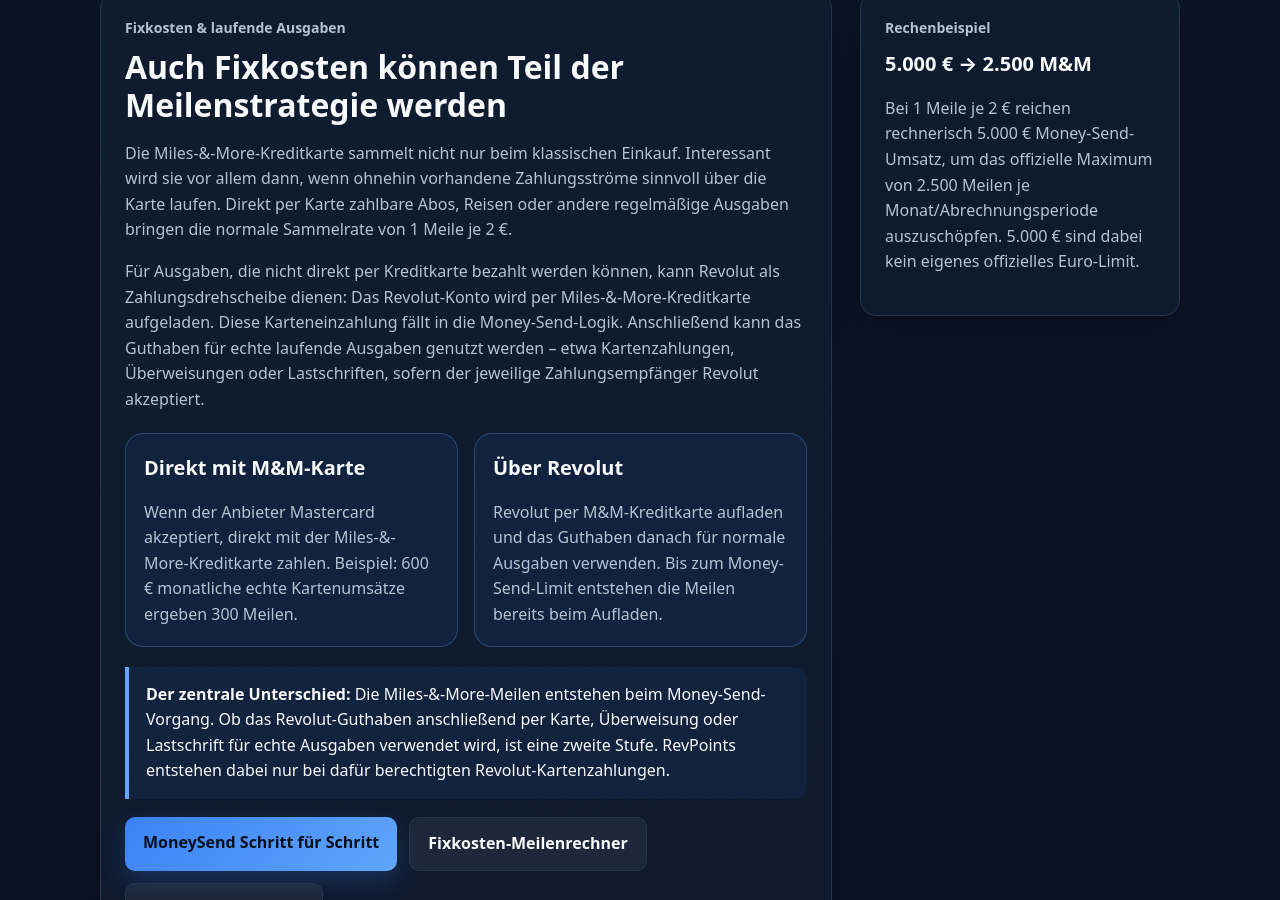
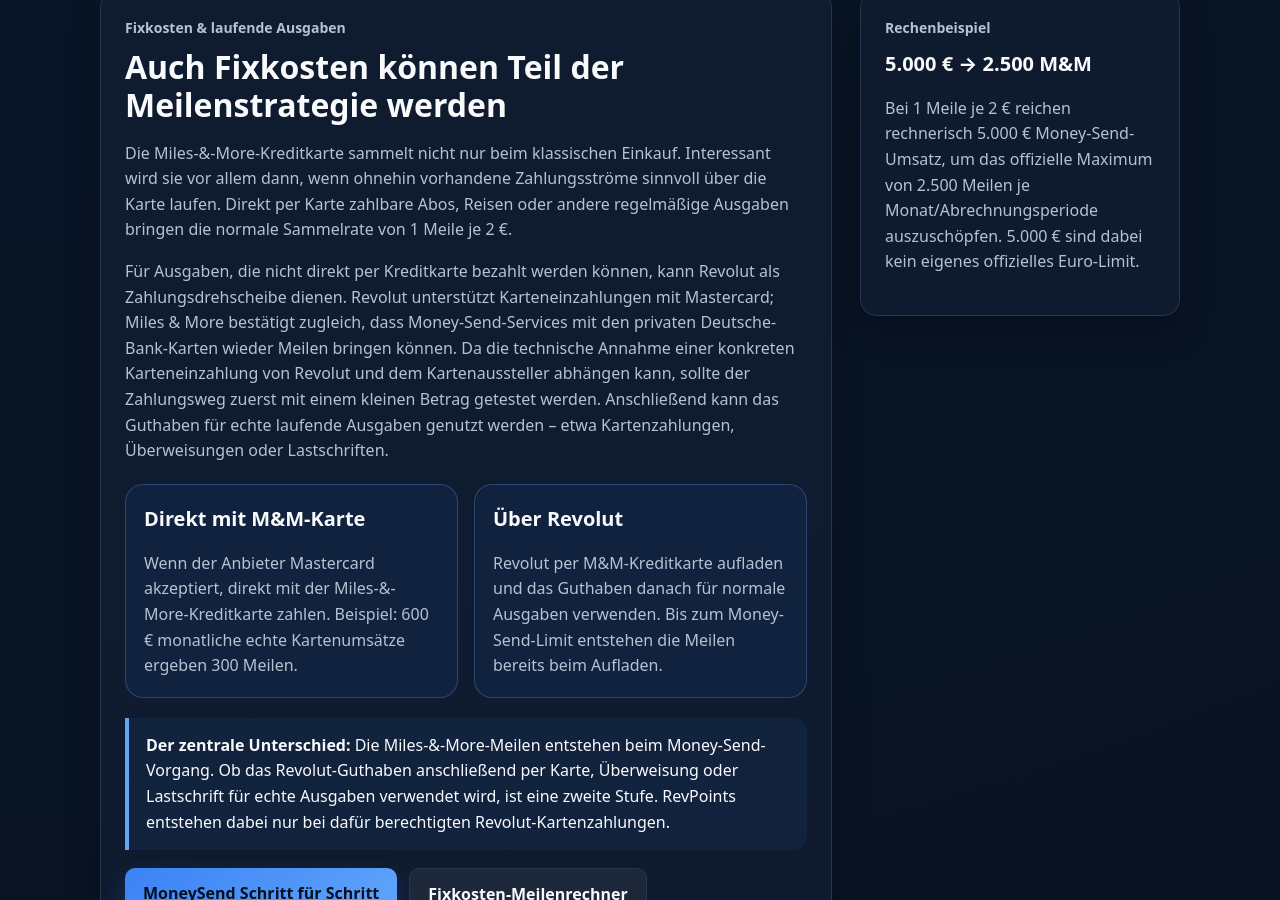
Before and after one commit to Praemienflug-Planer/miles-planer, a Jekyll site: the page built from meilen-sammeln/miles-and-more-kreditkarte/index.html, in a window 1280 px wide and 900 px high, scrolled down 2409 px. Built offline with Jekyll 4.4.1, drawn with Linux system fonts in a browser that asks for light colours; some of the changed text lies outside the part shown.

Commit message:
Tighten MoneySend and Revolut guidance

```diff
--- a/_includes/apply-current-offers.html
+++ b/_includes/apply-current-offers.html
@@ -77,6 +78,8 @@
   {% assign rendered = rendered | replace: '1 Meile je 2 € Kartenumsatz', site.data.offers.miles_and_more_credit_card.common.earn_rate_display %}
   {% assign rendered = rendered | replace: 'Stand 24.08.2026', mm_checked %}
   {% assign rendered = rendered | replace: 'Datenstand 24.08.2026', mm_data_checked %}
+  {% assign rendered = rendered | replace: 'Für Ausgaben, die nicht direkt per Kreditkarte bezahlt werden können, kann Revolut als Zahlungsdrehscheibe dienen: Das Revolut-Konto wird per Miles-&amp;-More-Kreditkarte aufgeladen. Diese Karteneinzahlung fällt in die Money-Send-Logik. Anschließend kann das Guthaben für echte laufende Ausgaben genutzt werden – etwa Kartenzahlungen, Überweisungen oder Lastschriften, sofern der jeweilige Zahlungsempfänger Revolut akzeptiert.', 'Für Ausgaben, die nicht direkt per Kreditkarte bezahlt werden können, kann Revolut als Zahlungsdrehscheibe dienen. Revolut unterstützt Karteneinzahlungen mit Mastercard; Miles &amp; More bestätigt zugleich, dass Money-Send-Services mit den privaten Deutsche-Bank-Karten wieder Meilen bringen können. Da die technische Annahme einer konkreten Karteneinzahlung von Revolut und dem Kartenaussteller abhängen kann, sollte der Zahlungsweg zuerst mit einem kleinen Betrag getestet werden. Anschließend kann das Guthaben für echte laufende Ausgaben genutzt werden – etwa Kartenzahlungen, Überweisungen oder Lastschriften.' %}
+  {% assign rendered = rendered | replace: '<li><strong>Revolut unterstützt:</strong> Einzahlungen mit Mastercard, Visa und Maestro; American Express wird für Karteneinzahlungen nicht unterstützt.</li>', '<li><strong>Revolut unterstützt:</strong> Einzahlungen mit Mastercard, Visa und Maestro; American Express wird für Karteneinzahlungen nicht unterstützt. Wenn eine konkrete Karte in der App nicht hinzugefügt werden kann oder eine Einzahlung abgelehnt wird, ist sie für diesen Weg nicht nutzbar.</li>' %}
 {% endif %}
 
 {% if page.url == '/meilen-sammeln/eurowings-kreditkarte/' %}
@@ -92,4 +95,11 @@
   {% assign rendered = rendered | replace: 'Datenstand:</strong> 24.08.2026', ew_data_checked_strong %}
 {% endif %}
 
+{% if page.url == '/meilen-sammeln/revolut-revpoints/' %}
+  {% assign rendered = rendered | replace: 'Stand 24.08.2026', rev_checked %}
+  {% assign rendered = rendered | replace: '<div class="warning-box"><strong>Wichtig:</strong><br><br>Die 5.000 € sind kein eigenes offizielles Money-Send-Euro-Limit, sondern die rechnerische Umsatzhöhe, bei der eine private Miles-&amp;-More-Karte mit 1 Meile je 2 € das offizielle Maximum von 2.500 Money-Send-Meilen erreicht.</div>', '<div class="warning-box"><strong>Wichtig:</strong><br><br>Die 5.000 € sind kein eigenes offizielles Money-Send-Euro-Limit, sondern die rechnerische Umsatzhöhe, bei der eine private Miles-&amp;-More-Karte mit 1 Meile je 2 € das offizielle Maximum von 2.500 Money-Send-Meilen erreicht. Revolut unterstützt Karteneinzahlungen mit Mastercard, Visa und Maestro; American Express nicht. Eine konkrete Karteneinzahlung kann dennoch abgelehnt werden, wenn die Karte bzw. der Aussteller die Transaktion nicht unterstützt – deshalb zuerst klein testen.</div>' %}
+  {% assign rendered = rendered | replace: 'Der Money-Send-Weg zu Miles & More funktioniert unabhängig davon, ob Standard oder ein kostenpflichtiges Revolut-Abo genutzt wird.', 'Die Höhe des Miles-&amp;-More-Money-Send-Limits hängt nicht vom gewählten Revolut-Abo ab. Ob eine konkrete Karteneinzahlung technisch angenommen wird, hängt jedoch von Revolut und dem Kartenaussteller ab.' %}
+  {% assign rendered = rendered | replace: '<li><a href="https://www.revolut.com/de-DE/rev-points/" target="_blank" rel="noopener noreferrer">Revolut Deutschland: RevPoints</a></li>', '<li><a href="https://www.revolut.com/de-DE/rev-points/" target="_blank" rel="noopener noreferrer">Revolut Deutschland: RevPoints</a></li><li><a href="https://help.revolut.com/de-DE/help/adding-money/with-card/supported-card-deposits/" target="_blank" rel="noopener noreferrer">Revolut Hilfe: unterstützte Karten für Einzahlungen</a></li>' %}
+{% endif %}
+
 {{ rendered }}
```
Also changed, not shown: other parts of _includes/apply-current-offers.html (+1 -0 lines).
